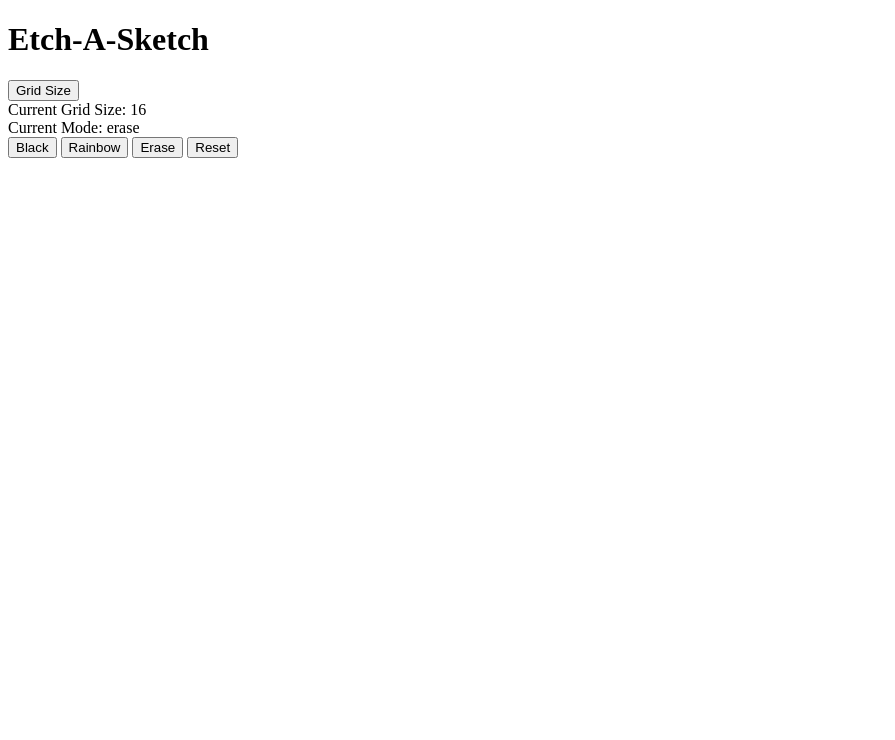
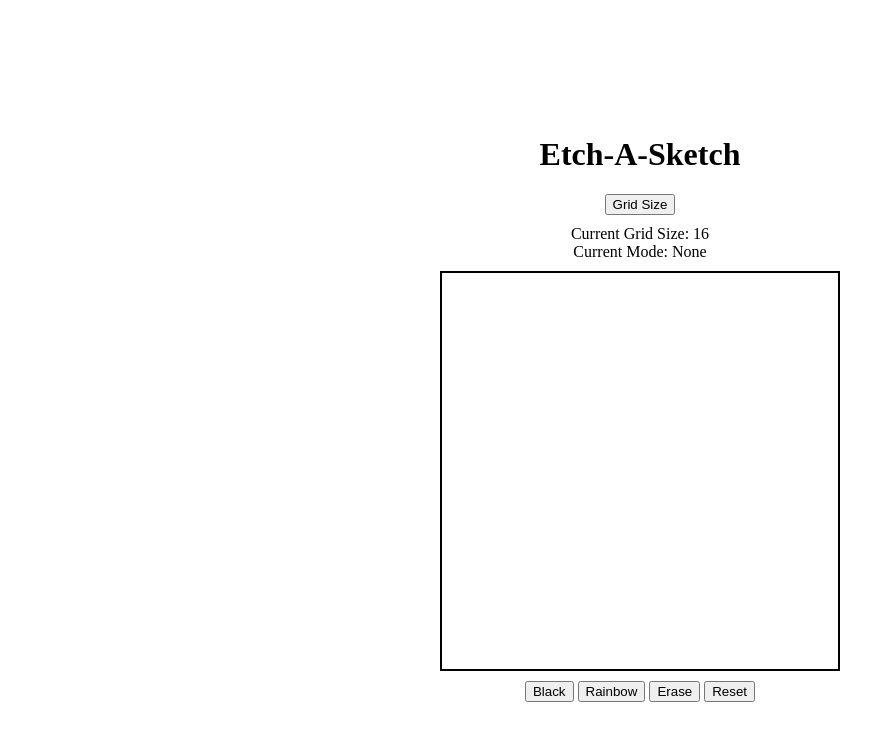
Before and after one commit to RobJoeeLee/updated-etch-a-sketch, a plain HTML site: page index.html in a window 1280 px wide. Shown: the whole page, without its empty margins (0-895 px from the left). Drawn offline with Linux system fonts and the light colour scheme.

Commit message:
styled the page using css and fixed current mode display in html

```diff
--- a/index.html
+++ b/index.html
@@ -11,7 +11,7 @@
     <h1>Etch-A-Sketch</h1>
     <button class="grid-size-button">Grid Size</button>
     <div class="grid-size-display">Current Grid Size: 16</div>
-    <div class="grid-current-mode-display">Current Mode: erase</div>
+    <div class="grid-current-mode-display">Current Mode: None</div>
     <div class="grid-container">
     </div>
     <div class="buttons">
--- a/styles.css
+++ b/styles.css
@@ -0,0 +1,24 @@
+*, *::before, ::after {
+    box-sizing: border-box;
+}
+
+body {
+    display: flex;
+    justify-content: center;
+    align-items: center;
+    flex-direction: column;
+    height: 100vh;
+}
+
+.grid-container {
+    display: grid;
+    height: 400px;
+    width: 400px;
+    margin-top: 10px;
+    margin-bottom: 10px;
+    border: 2px solid black;
+}
+
+.grid-size-display {
+    margin-top: 10px;
+}
```
